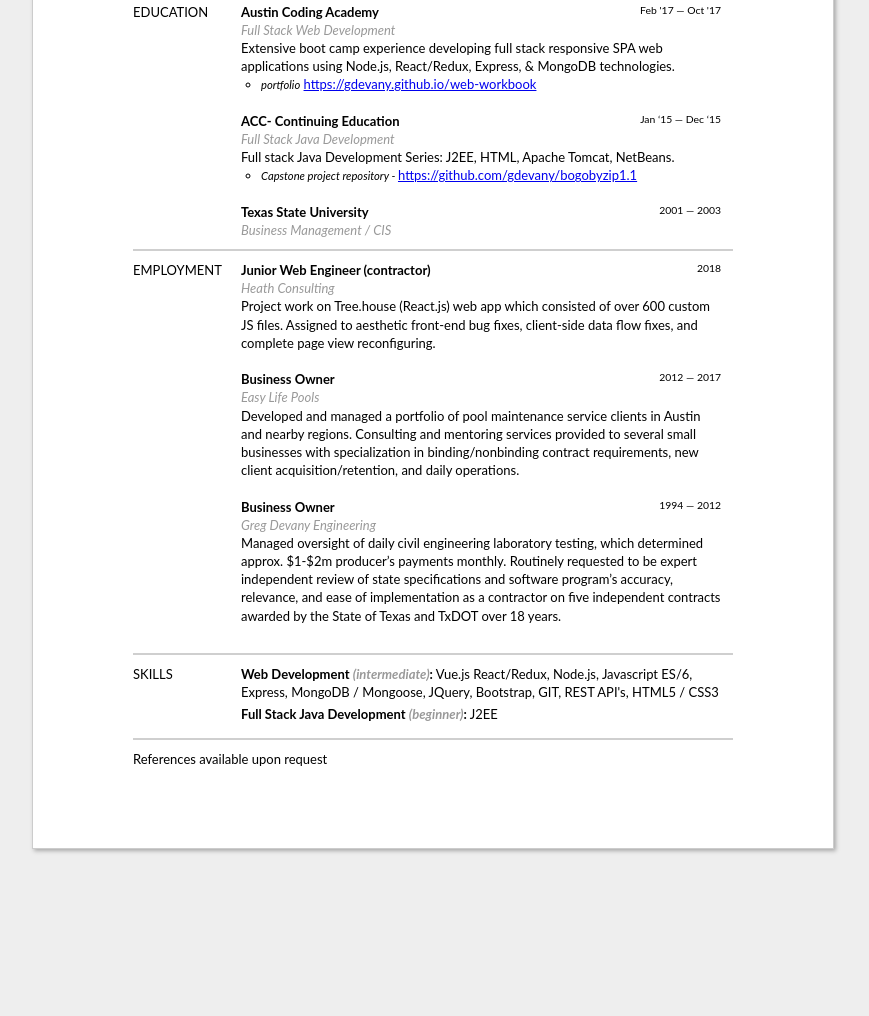
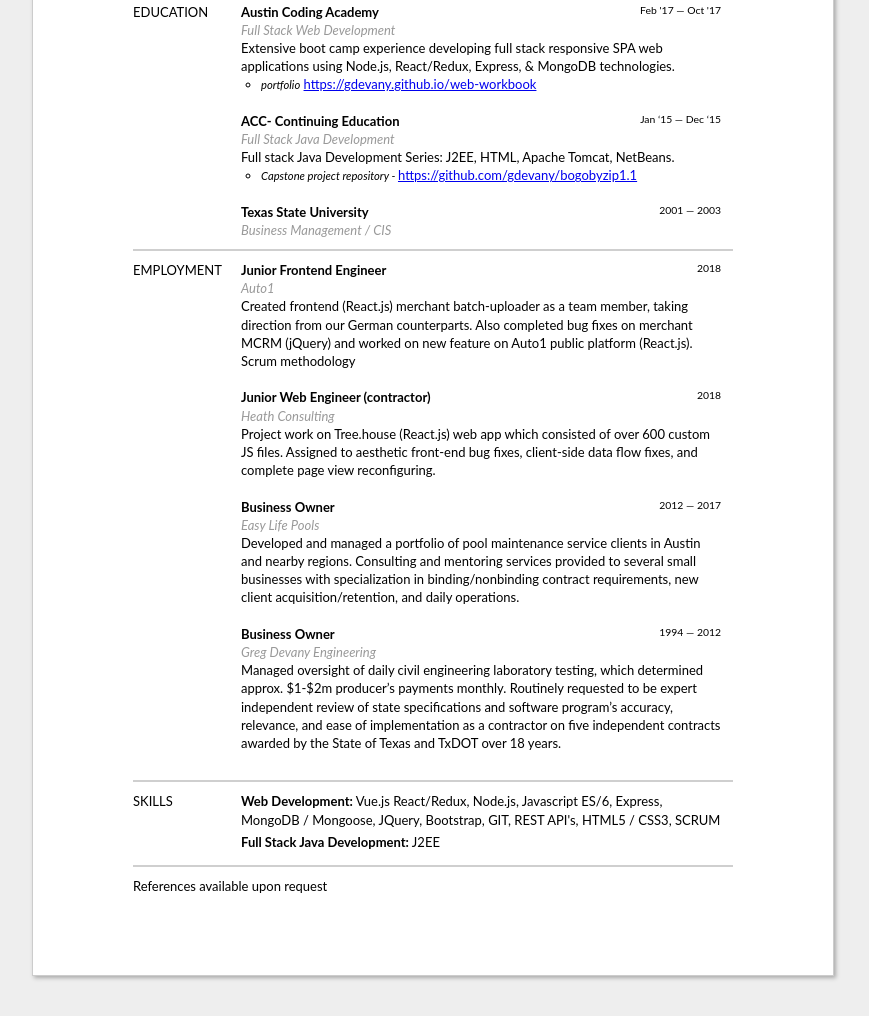
Before and after one commit to gdevany/gdevany.github.io, a plain HTML site: page gregDevanyResume2017.html in a window 1280 px wide. Shown: the part 702-1718 px from the top of the page, without its empty margins (207-1076 px from the left). Before the commit the page ends 1591 px from the top, so only its background shows below. Drawn offline with Linux system fonts and the light colour scheme.

Commit message:
Update to show Auto1 experience

```diff
--- a/gregDevanyResume2017.html
+++ b/gregDevanyResume2017.html
@@ -422,6 +422,19 @@
     <div class='sectionContent'>
 			<div class="jobBlock">
 
+				<span class='title'>Junior Frontend Engineer</span>
+        <span class='date'>
+          2018
+        </span>
+        <div><em>Auto1</em></div>
+	      <div><a href=''></a></div>
+	      <div>
+	        Created frontend (React.js) merchant batch-uploader as a team member,
+					taking direction from our German counterparts. Also completed bug
+					fixes on merchant MCRM (jQuery) and worked on new feature on Auto1
+					public platform (React.js). Scrum methodology
+	      </div><br />
+
         <span class='title'>Junior Web Engineer (contractor)</span>
         <span class='date'>
           2018
@@ -473,7 +486,7 @@
     </div>
     <div class='sectionContent'>
       <div class='skillBlock'>
-        <span class='title'>Web Development <em>(intermediate)</em>:</span>
+        <span class='title'>Web Development:</span>
 					<span>Vue.js</span>
           <span>React/Redux</span>,
           <span>Node.js</span>,
@@ -484,10 +497,11 @@
           <span>Bootstrap</span>,
           <span>GIT</span>,
           <span>REST API's</span>,
-          <span>HTML5 / CSS3</span>
+          <span>HTML5 / CSS3</span>,
+					<span>SCRUM</span>
       </div>
       <div class='skillBlock'>
-        <span class='title'>Full Stack Java Development <em>(beginner)</em>:</span>
+        <span class='title'>Full Stack Java Development:</span>
           <span>J2EE</span>
       </div>
     </div>
```
